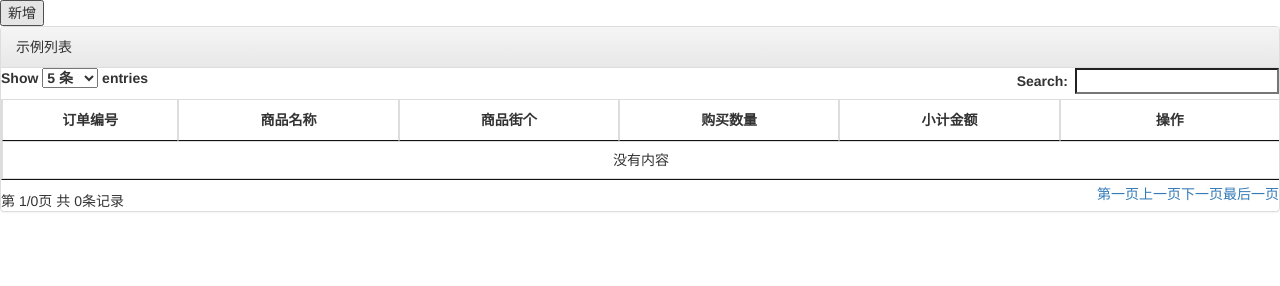
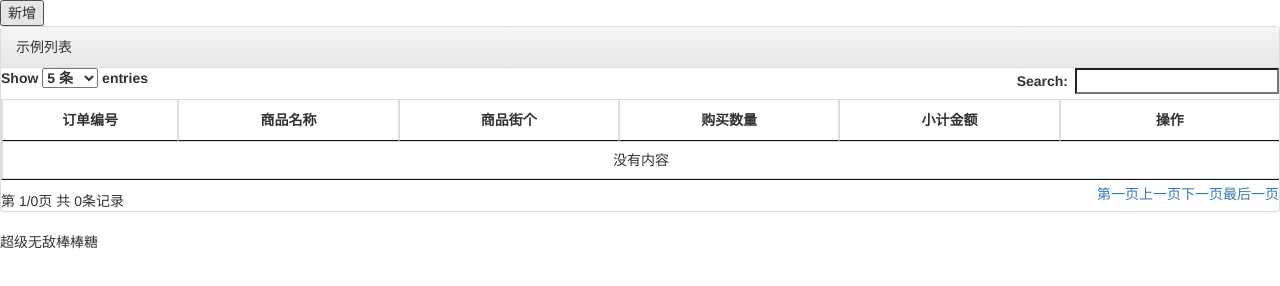
Before and after one commit to xiaozhou-beep/git-clone, a plain HTML site: page order-poral/web/index.html in a window 1280 px wide. Drawn offline with Linux system fonts and the light colour scheme; no server answers.

Commit message:
订单模块

```diff
--- a/order-poral/web/index.html
+++ b/order-poral/web/index.html
@@ -67,7 +67,7 @@
     </div>
 </div>
 </div>
-
+<span>超级无敌棒棒糖</span>
 
 </body>
 
```
